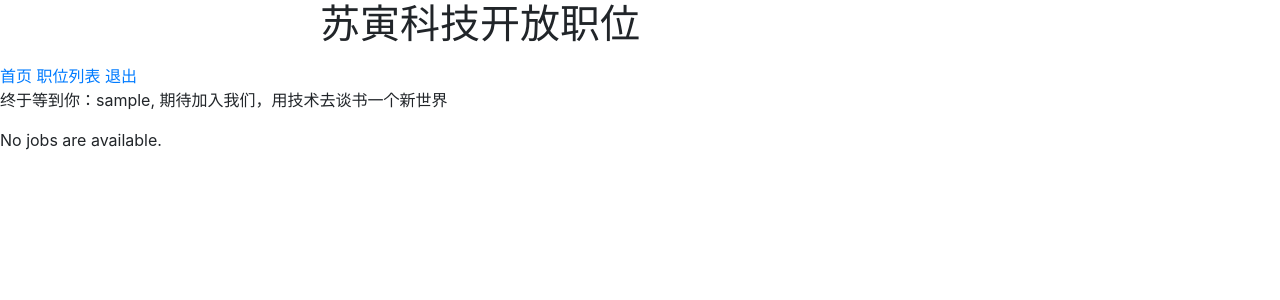
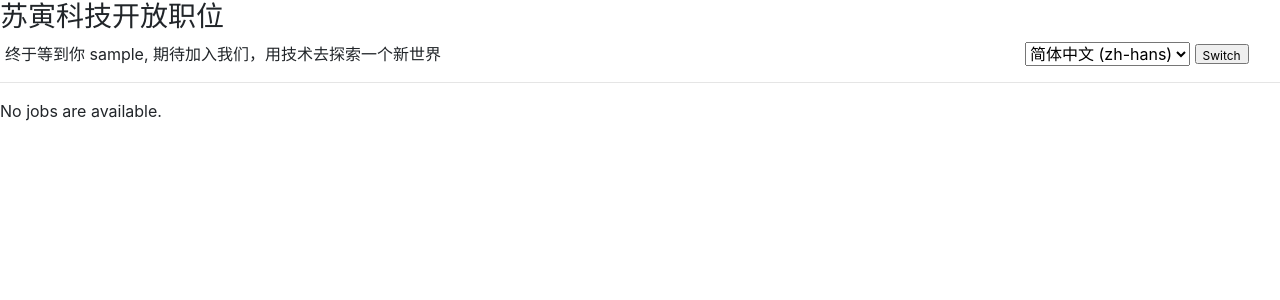
Before and after one commit to suyin-long/recruitment, a Django app: page / in a window 1280 px wide. Shown: the top 300 px of the page. Run offline with Django 3.2, Linux system fonts and the light colour scheme; the visitor is signed in with stand-in values (Sample User, id 1); data that the repository does not hold is empty; parts of the project's set-up code (start-up, migrations or seed data) failed here and were passed over; some libraries are stand-ins or nearby versions.

Commit message:
在django中支持多语言。问题：Windows下GNU gettext安装后不生效

```diff
--- a/recruitment/urls.py
+++ b/recruitment/urls.py
@@ -14,6 +14,7 @@ Including another URLconf
     2. Add a URL to urlpatterns:  url(r'^blog/', include('blog.urls'))
 """
 from django.conf.urls import url, include
+from django.urls import path
 from django.contrib import admin
 from django.utils.translation import gettext as _
 
@@ -22,6 +23,7 @@ urlpatterns = [
     url(r'^grappeli/', include('grappelli.urls')),
     url(r'^', include('jobs.urls')),
     url(r'^accounts/', include('registration.backends.simple.urls')),
+    path('i18n/', include('django.conf.urls.i18n')),
 ]
 
 admin.site.site_header = _('苏寅科技招聘管理系统')
--- a/templates/base.html
+++ b/templates/base.html
@@ -1,5 +1,9 @@
+<!--jobs/templates/base.html-->
+
 {# Load the tag library #}
 {% load bootstrap4 %}
+
+{% load i18n %}
 
 {# Load CSS and JavaScript #}
 {% bootstrap_css %}
@@ -8,23 +12,48 @@
 {# Display django.contrib.messages as Bootstrap alerts #}
 {% bootstrap_messages %}
 
-<h1 style="margin: auto; width: 50%">苏寅科技开放职位</h1>
-<p></p>
+<h3> {% translate "苏寅科技开放职位" %} </h3>
 
 {% block header %}
-    <a href="/" style="text-decoration: none; color: #007bff">首页</a>
-    <a href="/joblist" style="text-decoration: none; color: #007bff">职位列表</a>
-    {% if user.is_authenticated %}
-        <a href="/accounts/logout" style="text-decoration: none; color: #007bff">退出</a>
-    {% else %}
-        <a href="/accounts/login" style="text-decoration: none; color: #007bff">登录</a>
-    {% endif %}
+    <div style="margin-left: 5px;display: -webkit-flex;display: flex;">
 
-    {% if user.is_authenticated %}
-        <p>终于等到你：{{ user.username }}, 期待加入我们，用技术去谈书一个新世界</p>
-    {% else %}
-        <p>欢迎你，期待加入我们，登录后可以提交简历</p>
-    {% endif %}
+        <div style="flex: 4; ">
+{#            <a href="/" style="text-decoration: none; color:#007bff">{% translate "Homepage" %}</a>#}
+{#            <a href="/joblist" style="text-decoration: none; color:#007bff">{% translate "job list" %}</a>#}
+{##}
+{#            {% if user.is_authenticated %}#}
+{#                <a href="/accounts/logout" style="text-decoration: none; color:#007bff">{% translate "Logout" %}</a>#}
+{#            {% else %}#}
+{#                <a href="/accounts/login" style="text-decoration: none; color:#007bff">{% translate "Login" %}</a>#}
+{#            {% endif %}#}
+
+            {% if user.is_authenticated %}
+                <p>{% blocktranslate with user_name=user.username %} 终于等到你 {{ user_name }},
+                    期待加入我们，用技术去探索一个新世界 {% endblocktranslate %}</p>
+            {% else %}
+                <br>{% translate "欢迎你，期待加入我们，登陆后可以提交简历." %}<br>
+            {% endif %}
+        </div>
+
+        <div style="flex: 1; align-content:right;">
+            <form action="{% url 'set_language' %}" method="post" style="margin-block-end: 0em;">{% csrf_token %}
+                <input name="next" type="hidden" value="{{ redirect_to }}">
+                <select name="language">
+                    {% get_current_language as LANGUAGE_CODE %}
+                    {% get_available_languages as LANGUAGES %}
+                    {% get_language_info_list for LANGUAGES as languages %}
+                    {% for language in languages %}
+                        <option value="{{ language.code }}"{% if language.code == LANGUAGE_CODE %} selected{% endif %}>
+                            {{ language.name_local }} ({{ language.code }})
+                        </option>
+                    {% endfor %}
+                </select>
+
+                <input type="submit" value={% translate "Switch" %} style="font-size:12;height:20px">
+            </form>
+        </div>
+    </div>
+    <hr style="margin-top: 0px; ">
 {% endblock %}
 
 {% block content %}
```
Also changed, not shown: jobs/models.py (+8 -8 lines), settings/base.py (+10 -0 lines), README.md.
